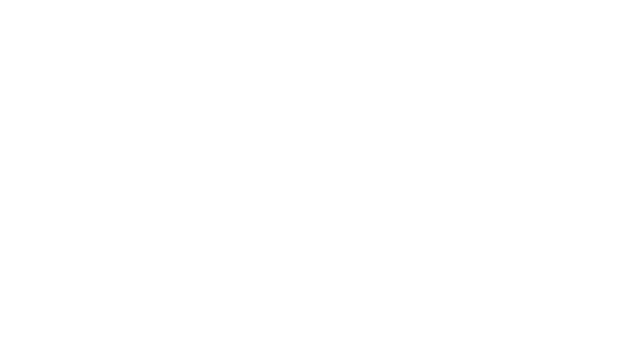
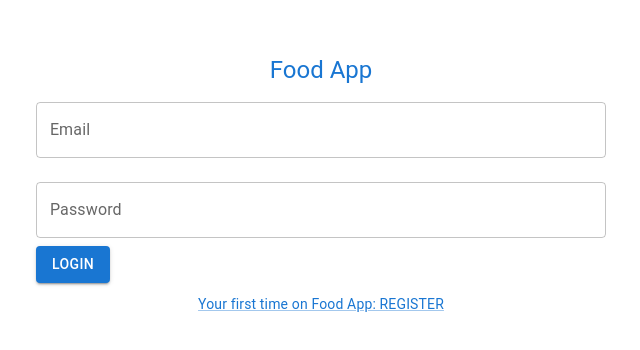
Before and after one commit to MirzaSE/MyFood-App, a React (Create React App) app: page /authenticate in a window 1280 px wide. Before the commit this address had no page. Shown: the part 216-566 px from the top of the page, without its empty margins (319-959 px from the left). Built offline with nearby package versions, Linux system fonts and the light colour scheme; the HTML template or start-up script is replaced by a standard one.

Commit message:
Connecting authentication endpoints

```diff
--- a/package.json
+++ b/package.json
@@ -14,7 +14,7 @@
     "@types/node": "^16.18.93",
     "@types/react": "^18.2.73",
     "@types/react-dom": "^18.2.23",
-    "axios": "^1.6.8",
+    "axios": "^1.9.0",
     "react": "^18.2.0",
     "react-dom": "^18.2.0",
     "react-hook-form": "^7.51.2",
--- a/src/App.tsx
+++ b/src/App.tsx
@@ -1,17 +1,35 @@
-import { BrowserRouter, Routes, Route } from 'react-router-dom';
+import React, { useState, useEffect } from 'react';
+import { BrowserRouter as Router, Routes, Route, Navigate } from 'react-router-dom';
+import AuthForms from './components/AuthForms';
 import FoodPage from './components/FoodPage';
-import LoginPage from './components/LoginPage'
 
-function App() {
+const App: React.FC = () => {
+  const [isAuthenticated, setIsAuthenticated] = useState(!!localStorage.getItem('token'));
+
+  useEffect(() => {
+    const handleStorage = () => {
+      setIsAuthenticated(!!localStorage.getItem('token'));
+    };
+
+    window.addEventListener('storage', handleStorage);
+    return () => window.removeEventListener('storage', handleStorage);
+  }, []);
+
   return (
-    <BrowserRouter>
+    <Router>
       <Routes>
-        <Route path="/" element={<FoodPage />} />
-        <Route path="/login" element={<LoginPage />} />
-
+        <Route
+          path="/authenticate"
+          element={!isAuthenticated ? <AuthForms setIsAuthenticated={setIsAuthenticated} /> : <Navigate to="/" replace />}
+        />
+        <Route
+          path="/"
+          element={isAuthenticated ? <FoodPage /> : <Navigate to="/authenticate" replace />}
+        />
+        <Route path="*" element={<Navigate to="/" replace />} />
       </Routes>
-    </BrowserRouter>
+    </Router>
   );
-}
+};
 
 export default App;
--- a/src/components/LoginPage.tsx
+++ b/src/components/AuthForms.tsx
@@ -1,11 +1,13 @@
 import React, { useState } from 'react';
 import { Button, TextField, FormControl, Typography, Grid, Link } from '@mui/material';
 import { useForm } from 'react-hook-form';
+import { useNavigate } from 'react-router-dom';
 import { yupResolver } from '@hookform/resolvers/yup';
 import * as yup from 'yup';
+import { registerUser, loginUser } from '../services/ApiService';
 
 interface UserLogin {
-  username: string;
+  email: string;
   password: string;
 }
 interface UserRegister extends UserLogin {
@@ -14,33 +16,38 @@ interface UserRegister extends UserLogin {
 
 function RegistrationForm() {
   const validationSchema = yup.object({
-    username: yup.string().required('Username is required'),
+    email: yup.string().required('Email is required'),
     password: yup.string().required('Password is required').min(8, 'Password must be at least 8 characters'),
     confirmPassword: yup.string().oneOf([yup.ref('password')], 'Passwords must match').required('Confirm password is required'),
   });
+
   const { register, handleSubmit, formState: { errors } } = useForm<UserRegister>({
     resolver: yupResolver(validationSchema),
   });
 
-  const onSubmit = (data: UserRegister) => {
-    // Handle form submission (send data to server)
-    console.log('Form data:', data);
+  const onSubmit = async (data: UserRegister) => {
+    try {
+      await registerUser(data);
+      alert('Registration successful! You can now log in.');
+    } catch (error) {
+      console.error('Registration failed', error);
+    }
   };
 
   return (
     <form onSubmit={handleSubmit(onSubmit)}>
       <FormControl fullWidth margin="normal">
         <TextField
-          {...register('username', { required: true })}
-          id="username"
-          label="Username"
-          error={!!errors.username}
-          helperText={errors.username?.message?.toString()}
+          {...register('email')}
+          id="email"
+          label="Email"
+          error={!!errors.email}
+          helperText={errors.email?.message?.toString()}
         />
       </FormControl>
       <FormControl fullWidth margin="normal">
         <TextField
-          {...register('password', { required: true })}
+          {...register('password')}
           id="password"
           label="Password"
           type="password"
@@ -50,7 +57,7 @@ function RegistrationForm() {
       </FormControl>
       <FormControl fullWidth margin="normal">
         <TextField
-          {...register('confirmPassword', { required: true })}
+          {...register('confirmPassword')}
           id="confirmPassword"
           label="Confirm Password"
           type="password"
@@ -61,31 +68,35 @@ function RegistrationForm() {
       <Button type="submit" sx={{ marginBottom: '10px' }} variant="contained">
         Register
       </Button>
-
     </form>
   );
 }
 
-function Login() {
+function Login({ setIsAuthenticated }: { setIsAuthenticated: (auth: boolean) => void }) {
   const { register, handleSubmit, formState: { errors } } = useForm<UserLogin>();
+  const navigate = useNavigate();
 
   const onSubmit = async (data: UserLogin) => {
-    // Handle login logic with the submitted data (username and password)
-    // This example just logs the data to the console for demonstration.
-    console.log('Login data:', data);
+    try {
+      const result = await loginUser(data);
+      localStorage.setItem('token', result.token);
+      setIsAuthenticated(true);
+      navigate('/');
+    } catch (error) {
+      console.error('Login failed', error);
+    }
   };
-  // Implement your login form logic here (username, password fields, submit button)
+
   return (
-
     <form onSubmit={handleSubmit(onSubmit)}>
       <FormControl fullWidth margin="normal">
         <TextField
-          {...register('username', { required: true })}
-          id="username"
-          label="Username"
+          {...register('email', { required: true })}
+          id="email"
+          label="Email"
           className="login-input"
-          error={!!errors.username}
-          helperText={errors.username?.message?.toString() || ''}
+          error={!!errors.email}
+          helperText={errors.email?.message?.toString() || ''}
         />
       </FormControl>
       <FormControl fullWidth margin="normal">
@@ -103,18 +114,14 @@ function Login() {
         Login
       </Button>
     </form>
-
-
   );
 }
-function AuthPage() {
-  const [activeView, setActiveView] = useState('login'); // Initial view state
+
+function AuthPage({ setIsAuthenticated }: { setIsAuthenticated: (auth: boolean) => void }) {
+  const [activeView, setActiveView] = useState('login');
 
   const handleViewChange = (view: string) => {
     setActiveView(view);
-
-    if ('login')
-      console.log(view);
   };
 
   return (
@@ -130,13 +137,18 @@ function AuthPage() {
         <Typography variant="h5" color="primary" align="center">
           Food App
         </Typography>
-        {activeView === 'login' ? <Login /> : <RegistrationForm />} {/* Conditional rendering */}
+        {activeView === 'login' ? (
+          <Login setIsAuthenticated={setIsAuthenticated} />
+        ) : (
+          <RegistrationForm />
+        )}
       </Grid>
       <Grid item>
         <Link variant="body2" onClick={() => handleViewChange(activeView === 'login' ? 'register' : 'login')}>
-          {activeView === 'login' ? 'Still not using Food App: REGISTER' : 'I have an account: LOG IN'}
+          {activeView === 'login'
+            ? 'Your first time on Food App: REGISTER'
+            : 'You already have an account: LOG IN'}
         </Link>
-
       </Grid>
     </Grid>
   );
--- a/src/services/ApiService.tsx
+++ b/src/services/ApiService.tsx
@@ -1,9 +1,23 @@
 import axios from 'axios';
-
 
 const api = axios.create({
   baseURL: 'https://localhost:7124/api/v1',
 });
+
+api.interceptors.request.use(
+  (config) => {
+    const token = localStorage.getItem('token');
+
+    if (token) {
+      config.headers['Authorization'] = `Bearer ${token}`;
+    }
+
+    return config;
+  },
+  (error) => {
+    return Promise.reject(error);
+  }
+);
 
 export const getFoods = async () => {
   const response = await api.get('/foods');
@@ -14,3 +28,17 @@ const api = axios.create({
   const response = await api.post('/foods', newFood);
   return response.data;
 };
+
+export const registerUser = async (user: { email: string; password: string; confirmPassword: string }) => {
+  const response = await api.post('/authenticate/register', user);
+  return response.data;
+};
+
+export const loginUser = async (user: { email: string; password: string }) => {
+  const response = await api.post('/authenticate/login', user);
+  const token = response.data.token;
+
+  localStorage.setItem('token', token);
+
+  return response.data;
+};
```
Also changed, not shown: 1 other file (tests, documents, lock files or other folders). Lines whose indentation alone changed are shown as unchanged.
